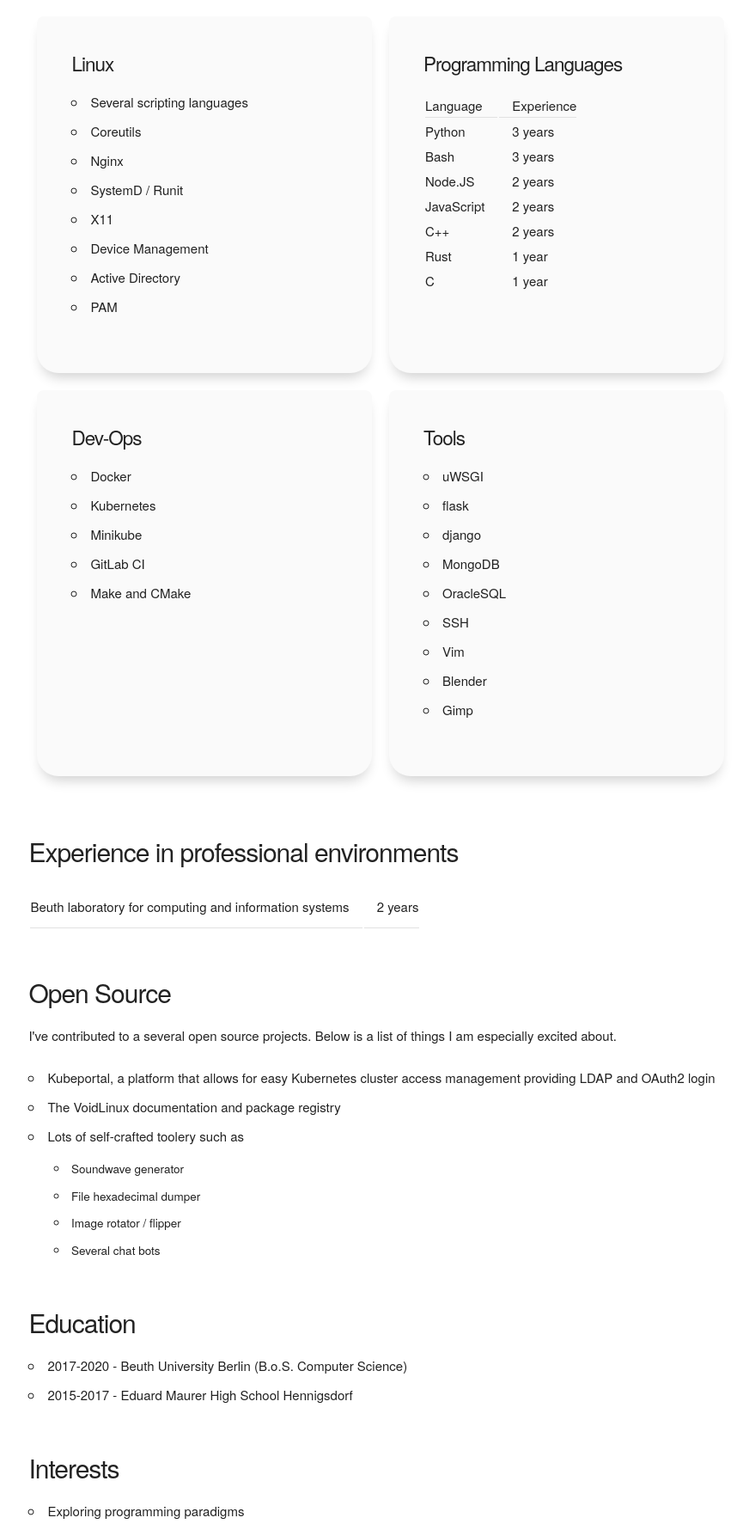
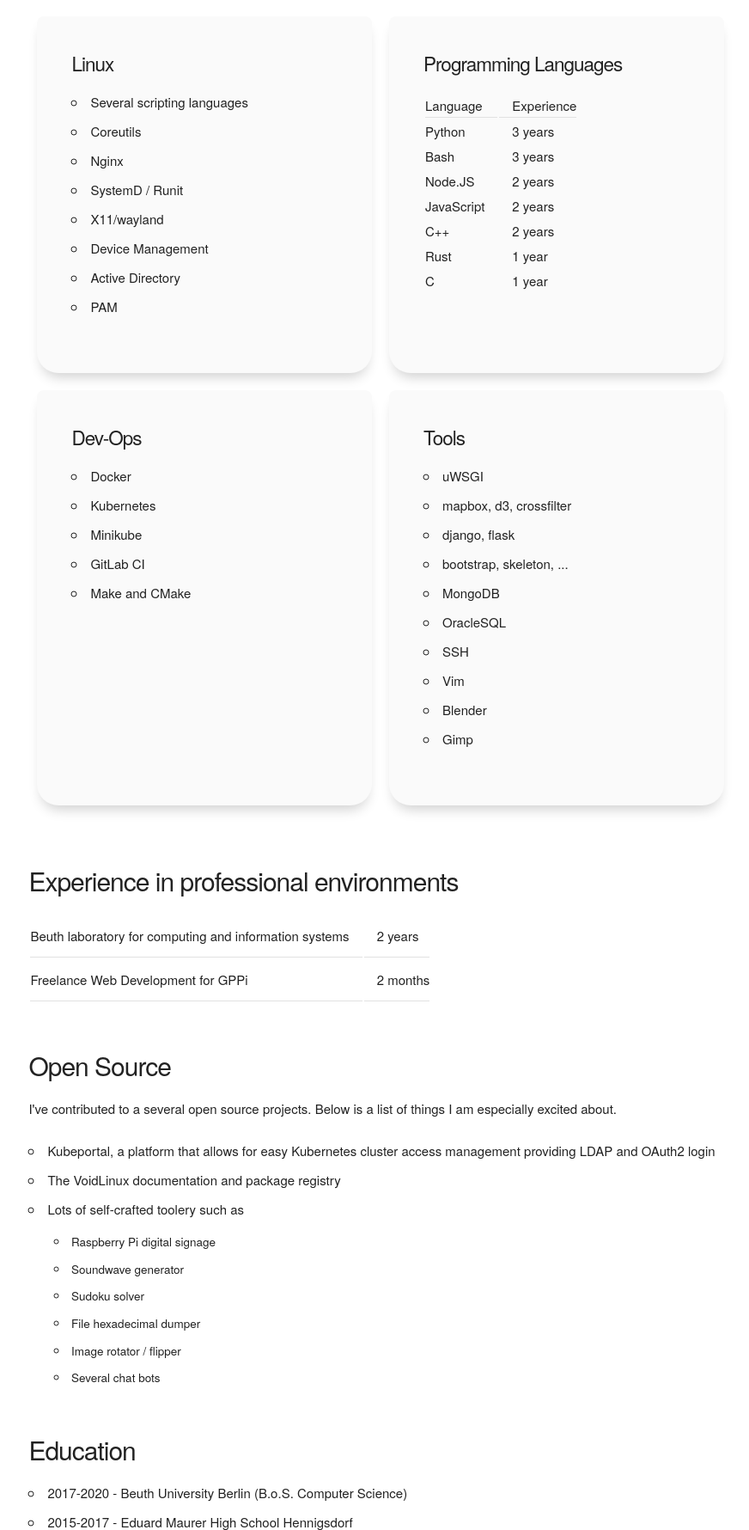
Before and after one commit to mtrx1337/overkill-website, a Flask app: page /cv in a window 1280 px wide. Shown: the part 490-2270 px from the top of the page at 86% size, without its empty margins (205-1077 px from the left). Run offline with Flask 2, Linux system fonts and the light colour scheme.

Commit message:
2020 update the first

```diff
--- a/site/docker-compose.yml
+++ b/site/docker-compose.yml
@@ -8,6 +8,7 @@ services:
         container_name: site
         restart: always
         volumes:
+            - ./src:/code
             - sock:/sock
 
     nginx:
--- a/site/src/templates/cv.html
+++ b/site/src/templates/cv.html
@@ -29,7 +29,7 @@
                         <li>Coreutils</li>
                         <li>Nginx</li>
                         <li>SystemD / Runit</li>
-                        <li>X11</li>
+                        <li>X11/wayland</li>
                         <li>Device Management</li>
                         <li>Active Directory</li>
                         <li>PAM</li>
@@ -91,8 +91,9 @@
                     <h2 class="box-headline">Tools</h2>
                     <ul>
                         <li>uWSGI</li>
-                        <li>flask</li>
-                        <li>django</li>
+                        <li>mapbox, d3, crossfilter</li>
+                        <li>django, flask</li>
+                        <li>bootstrap, skeleton, ...</li>
                         <li>MongoDB</li>
                         <li>OracleSQL</li>
                         <li>SSH</li>
@@ -111,6 +112,10 @@
                     <td>Beuth laboratory for computing and information systems</td>
                     <td>2 years</td>
                 </tr>
+                <tr>
+                    <td>Freelance Web Development for GPPi</td>
+                    <td>2 months</td>
+                </tr>
             </table>
         </section>
 
@@ -122,7 +127,9 @@
                 <li>The VoidLinux documentation and package registry</li>
                 <li>Lots of self-crafted toolery such as</li>
                 <ul>
+                    <li>Raspberry Pi digital signage</li>
                     <li>Soundwave generator</li>
+                    <li>Sudoku solver</li>
                     <li>File hexadecimal dumper</li>
                     <li>Image rotator / flipper</li>
                     <li>Several chat bots</li>
--- a/site/src/templates/index.html
+++ b/site/src/templates/index.html
@@ -26,7 +26,7 @@
 			<section>
 				<h2>Who I am and what I do.</h2>
 				<p>
-				I'm a 20 year old computer science student from Berlin, Germany.
+				I'm a 21 year old computer science student from Berlin, Germany.
 				I love challenging myself to achieve whatever goal I set myself. No half-butted things.
 				</p>
 				<p>
@@ -61,8 +61,8 @@
 				In my freetime I contribute to a lot of open-source and UNIX communities.
 				Helping others gain knowledge about programming or operating systems is a big passion of mine.
 				<br>
-				In summer season I spend a lot of time on my BMX bike.
-				Ever since I was a little kid I spent tons of time on my bike and I still haven't lost my interest in stunning others with my tricks.
+				In summer season I spend a lot of time with bikes.
+				Ever since I was a little kid I spent tons of time on my bike and my passion for them is only growing.
 				It helps balancing work and life a lot.
 				<br>
 				Music is a big part of my life. I surround myself with it through the whole day.
```
Also changed, not shown: 1 other file.
